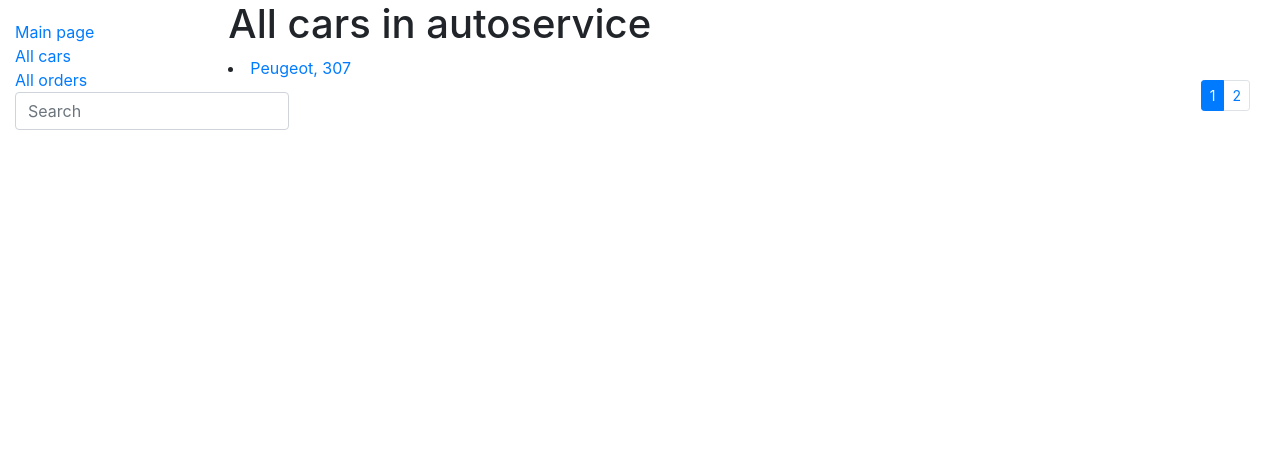
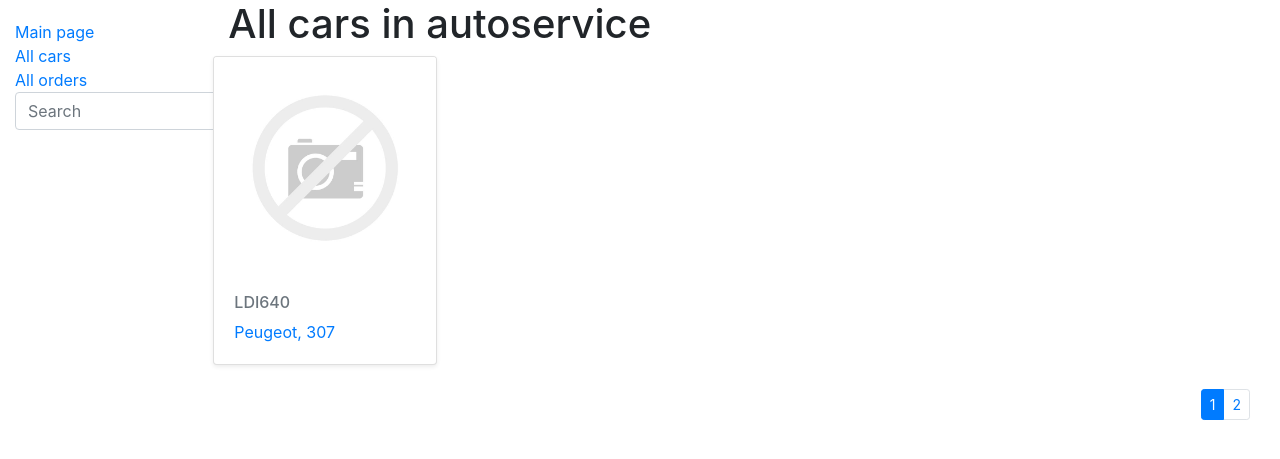
Before and after one commit to Tyseviciute/Autoservice, a Django app: page /autoservisas/car/ in a window 1280 px wide. Shown: the top 459 px of the page. Run offline with Django 4.2, Linux system fonts and the light colour scheme; data comes from the database, SQL or seed files in the repository; both versions use the stored data as it was after the commit; some libraries are stand-ins or nearby versions.

Commit message:
added images in cars

```diff
--- a/mysite/autoservisas/models.py
+++ b/mysite/autoservisas/models.py
@@ -21,6 +21,7 @@ class Car(models.Model):
     vin_code = models.CharField('VIN_code', max_length=17, help_text='Enter a VIN code')
     client = models.CharField('Client', max_length=200, help_text='Enter client name and last name')
     automodel = models.ForeignKey('AutoModel', on_delete=models.SET_NULL, null=True)
+    cover = models.ImageField('Photo', upload_to='covers', null=True)
 
     # pervadinti laukus klasiu
     class Meta:
--- a/mysite/autoservisas/templates/cars.html
+++ b/mysite/autoservisas/templates/cars.html
@@ -1,10 +1,31 @@
 {% extends "base.html" %}
 {% block content %}
+{% load static %}
 <h1>All cars in autoservice</h1>
-{% for car in cars %}
-<li><a href="{% url 'car-detail' car.id %}">  {{car.automodel}} </a></li>
-{% endfor %}
-<div class="container puslapiai"><nav aria-label="...">
+
+{% if cars %}
+<div class="row">
+    {% for car in cars %}
+    <div class="col-md4 d-flex align-items-stretch">
+        <div class="card mb-4 shadow-sm" style="width: 14rem;">
+            {% if car.cover %}
+                <img src="{{ car.cover.url }}" class="card-img-top">
+            {% else %}
+                <img src="{% static 'img/no_image.jpg' %}" class="card-img-top">
+            {% endif %}
+            <div class="card-body">
+                <h6 class="card-subtitle mb-2 text-muted">{{ car.valst_nr }}</h6>
+                <p class="card-text"><a class="card-link" href="{{ car.id }}">{{ car.automodel }}</a></p>
+            </div>
+        </div>
+    </div>
+    {% endfor %}
+</div>
+{% else %}
+<p>Autoservice has no cars.</p>
+{% endif %}
+
+<div class="container pages"><nav aria-label="...">
         {% if cars.has_other_pages %}
             <ul class="pagination pagination-sm justify-content-end">
                 {% for i in cars.paginator.page_range %}
--- a/mysite/autoservisas/templates/order_list.html
+++ b/mysite/autoservisas/templates/order_list.html
@@ -1,6 +1,7 @@
 {% extends "base.html" %}
 {% block content %}
 <h1>Autoservice orders</h1>
+
 {% if order_list %}
 <ul>
   {% for order in order_list %}
--- a/mysite/mysite/settings.py
+++ b/mysite/mysite/settings.py
@@ -122,3 +122,9 @@ STATIC_URL = 'static/'
 # https://docs.djangoproject.com/en/4.1/ref/settings/#default-auto-field
 
 DEFAULT_AUTO_FIELD = 'django.db.models.BigAutoField'
+
+# I create this
+
+MEDIA_ROOT = os.path.join(BASE_DIR, "autoservisas/media")
+
+MEDIA_URL = "/media/"
--- a/mysite/mysite/urls.py
+++ b/mysite/mysite/urls.py
@@ -23,4 +23,5 @@ urlpatterns = [
     path('autoservisas/', include('autoservisas.urls')),
     path('admin/', admin.site.urls),
     path("", RedirectView.as_view(url="autoservisas/", permanent=True))
-] + static(settings.STATIC_URL, document_root=settings.STATIC_ROOT)
+] + static(settings.STATIC_URL, document_root=settings.STATIC_ROOT) + \
+              static(settings.MEDIA_URL, document_root=settings.MEDIA_ROOT)
```
Also changed, not shown: mysite/autoservisas/static/img/no_image.jpg (added), mysite/db.sqlite3, 1 other file.
